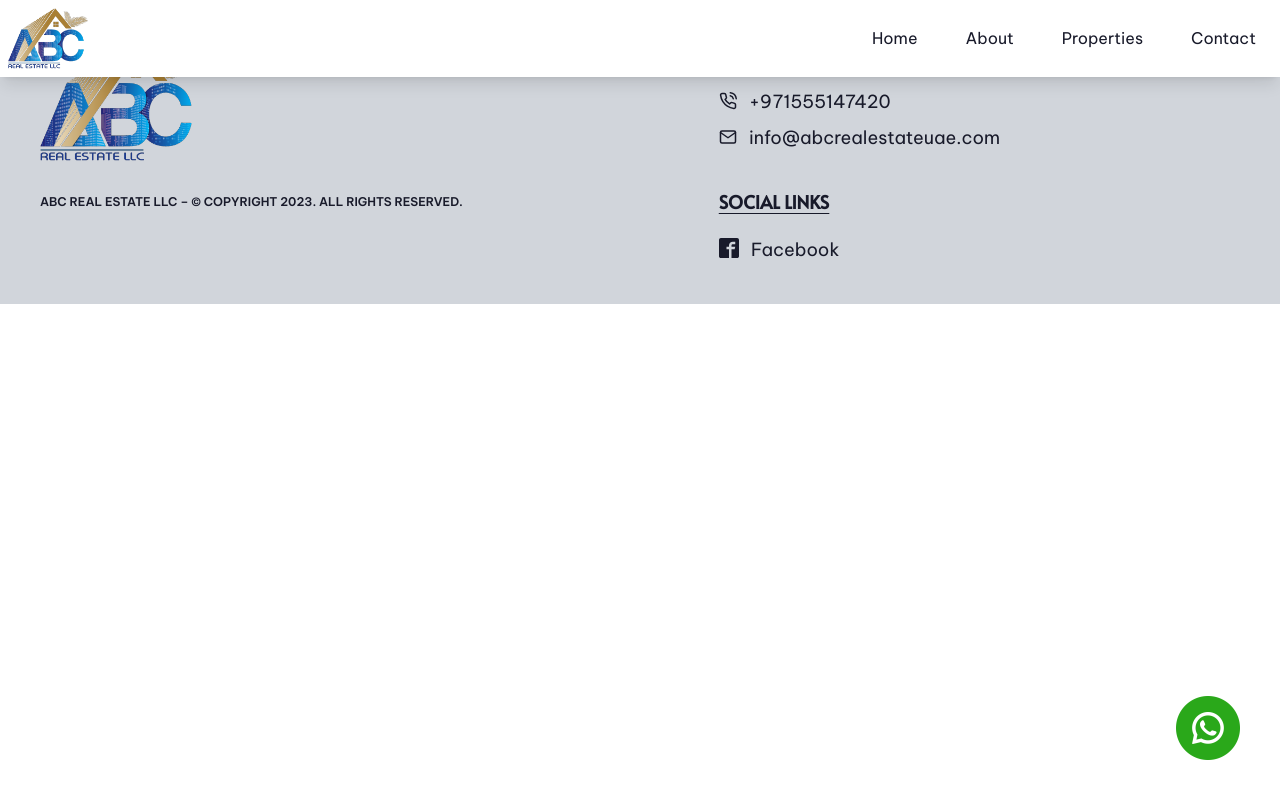
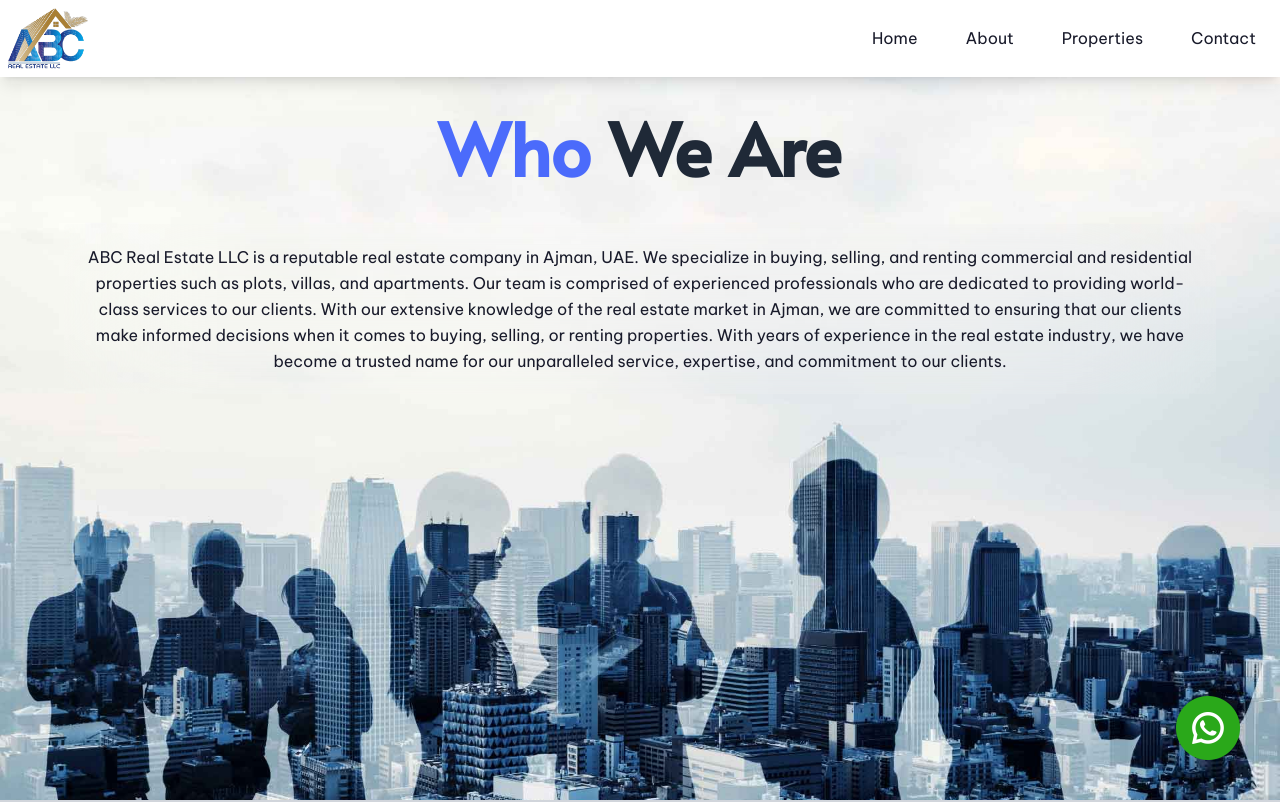
Before and after one commit to taseenjeem/abc-realestate, a React (Vite) app: page /about-us in a window 1280 px wide. Shown: the top 802 px of the page. Built offline with nearby package versions, Linux system fonts and the light colour scheme; the HTML template or start-up script is replaced by a standard one.

Commit message:
Added who we are section in about page

```diff
--- /dev/null
+++ b/src/Resources/components/WhoWeAre.jsx
@@ -0,0 +1,35 @@
+import bg from "../assets/images/team.jpg";
+
+const WhoWeAre = () => {
+  return (
+    <section>
+      <div
+        className="w-full min-h-screen bg-no-repeat bg-cover bg-center px-4 lg:px-0 pt-28"
+        style={{ backgroundImage: `url(${bg})` }}
+      >
+        <h1
+          className="text-center text-7xl font-semibold mb-10 text-gray-800"
+          style={{ fontFamily: "Alata" }}
+        >
+          <span className="text-primary">Who</span> We Are
+        </h1>
+        <div className="max-w-6xl mx-auto bg-transparent backdrop-blur-3xl p-5 rounded">
+          <p className="text-center lg:leading-relaxed">
+            ABC Real Estate LLC is a reputable real estate company in Ajman,
+            UAE. We specialize in buying, selling, and renting commercial and
+            residential properties such as plots, villas, and apartments. Our
+            team is comprised of experienced professionals who are dedicated to
+            providing world-class services to our clients. With our extensive
+            knowledge of the real estate market in Ajman, we are committed to
+            ensuring that our clients make informed decisions when it comes to
+            buying, selling, or renting properties. With years of experience in
+            the real estate industry, we have become a trusted name for our
+            unparalleled service, expertise, and commitment to our clients.
+          </p>
+        </div>
+      </div>
+    </section>
+  );
+};
+
+export default WhoWeAre;
--- a/src/Resources/pages/About.jsx
+++ b/src/Resources/pages/About.jsx
@@ -1,5 +1,11 @@
+import WhoWeAre from "../components/WhoWeAre";
+
 const About = () => {
-  return <div></div>;
+  return (
+    <div>
+      <WhoWeAre />
+    </div>
+  );
 };
 
 export default About;
```
Also changed, not shown: src/Resources/assets/images/team.jpg (added).
